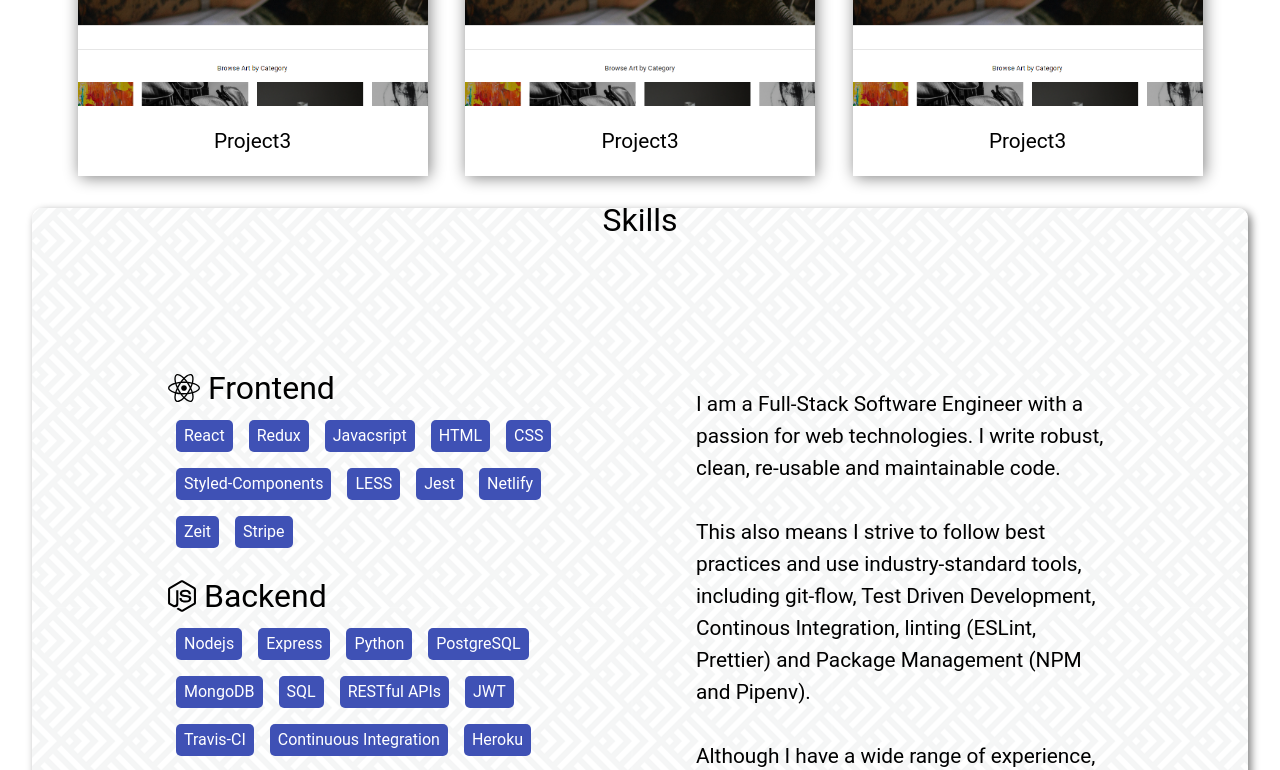
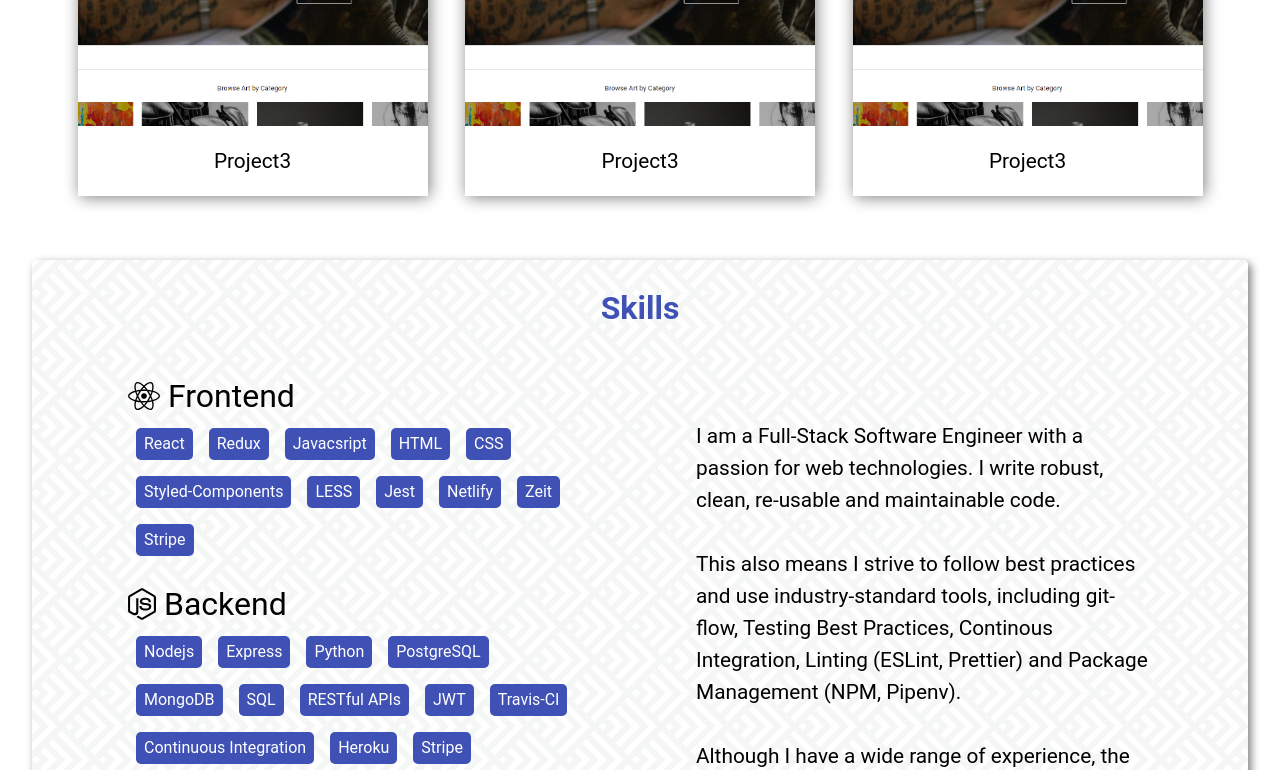
Before and after one commit to petrussola/new-portfolio-website-frontend, a React (Create React App) app: page / in a window 1280 px wide. Shown: the part 2000-2770 px from the top of the page. Built offline with nearby package versions, Linux system fonts and the light colour scheme.

Commit message:
Adjust dimensions skills section

```diff
--- a/src/components/Body/Aboutme/aboutme.js
+++ b/src/components/Body/Aboutme/aboutme.js
@@ -12,7 +12,7 @@ const StyledSection = styled.section`
     flex-direction: row;
     align-items: center;
     justify-content: space-evenly;
-    height: 500px;
+    height: 65vh;
     /* padding: 50px 5vh; */
     /* background: yellow; */
     div {
@@ -44,7 +44,7 @@ const body = () => {
     return (
         <StyledSection>
             <div className="about-me-text">
-                <h3 className="section-title">About Me</h3>
+                <h3 className="section-title">About me</h3>
                 <p>
                     Lifelong learner, Growth Mindset-er and currently Senior
                     Account Manager and Sales for our top customers in Spain and
--- a/src/components/Body/Jumbotron/jumbotron.js
+++ b/src/components/Body/Jumbotron/jumbotron.js
@@ -24,7 +24,7 @@ const StyledDiv = styled.div`
         background-image: url(${backgroundImage});
         width: 95%;
         height: 90%;
-        border-radius: 10px;
+        border-radius: 5px;
         box-shadow: 0.2rem 0.2rem 0.5rem gray;
         display: flex;
         flex-direction: column;
--- a/src/components/Body/Projects/Projects.js
+++ b/src/components/Body/Projects/Projects.js
@@ -21,6 +21,7 @@ const StyledSection = styled.section`
     /* background-image: url(${backgroundImage}); */
     /* border-radius: 10px;
     box-shadow: 0.2rem 0.2rem 0.5rem gray; */
+    padding-bottom: 2rem;
     div {
         /* background-color: brown; */
         display: flex;
--- a/src/components/Body/Skills/SkillArea.js
+++ b/src/components/Body/Skills/SkillArea.js
@@ -12,7 +12,8 @@ const StyledSection = styled.section`
     align-items: flex-start;
     justify-content: center;
     width: 50%;
-    padding: 3rem;
+    padding: 0 3rem;
+    margin: 0;
 `;
 
 const SkillArea = ({ listSkills }) => {
--- a/src/components/Body/Skills/SkillDescription.js
+++ b/src/components/Body/Skills/SkillDescription.js
@@ -21,9 +21,9 @@ const SkillDescription = () => {
                 <br />
                 <br />
                 This also means I strive to follow best practices and use
-                industry-standard tools, including git-flow, Test Driven
-                Development, Continous Integration, linting (ESLint, Prettier)
-                and Package Management (NPM and Pipenv).
+                industry-standard tools, including git-flow, Testing Best
+                Practices, Continous Integration, Linting (ESLint, Prettier) and
+                Package Management (NPM, Pipenv).
                 <br />
                 <br />
                 Although I have a wide range of experience, the technology I
--- a/src/components/Body/Skills/Skills.js
+++ b/src/components/Body/Skills/Skills.js
@@ -14,14 +14,17 @@ const StyledSection = styled.section`
     display: flex;
     flex-direction: column;
     align-items: center;
-    justify-content: center;
+    justify-content: space-evenly;
     background-image: url(${backgroundImage});
-    height: 95vh;
+    /* height: 95vh; */
     width: 95%;
     margin-left: auto;
     margin-right: auto;
-    border-radius: 10px;
+    border-radius: 5px;
     box-shadow: 0.2rem 0.2rem 0.5rem gray;
+    .section-title {
+        padding-top: 2rem;
+    }
     .detailsSkills {
         display: flex;
         flex-direction: row;
@@ -33,11 +36,11 @@ const StyledSection = styled.section`
 const Skills = ({ listSkills }) => {
     return (
         <StyledSection>
-            <h3>Skills</h3>
-            <section className="detailsSkills">
+            <h3 className="section-title">Skills</h3>
+            <div className="detailsSkills">
                 <SkillArea listSkills={listSkills} />
                 <SkillDescription />
-            </section>
+            </div>
         </StyledSection>
     );
 };
```
